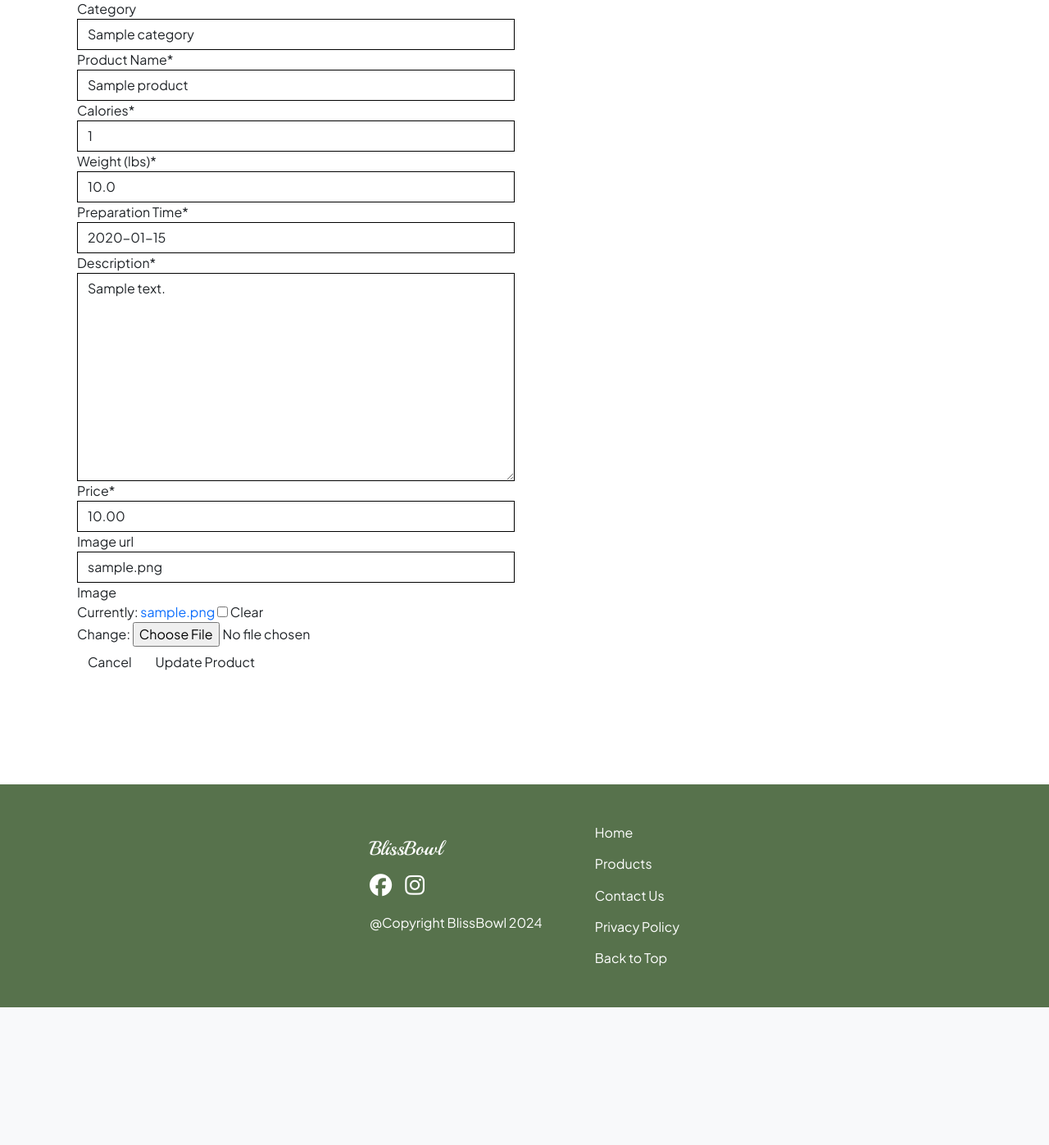
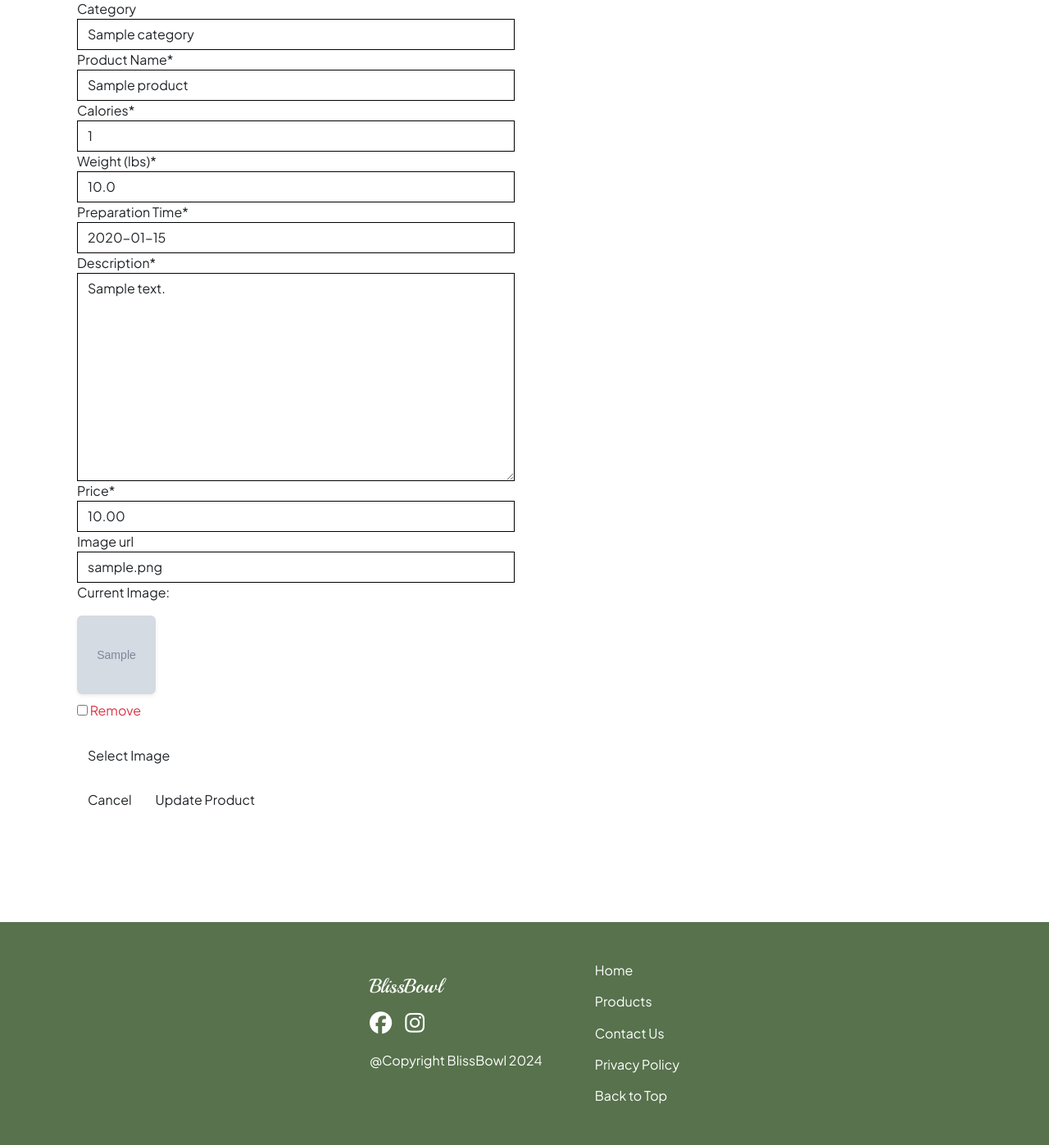
Before and after one commit to nataliiasolomchak21/blissbowl, a Django app: page /products/edit/1/ in a window 1280 px wide. Shown: the part 235-1632 px from the top of the page at 82% size. Before the commit the page ends 1464 px from the top, so only its background shows below. Run offline with Django 3.2, Linux system fonts and the light colour scheme; a user stored in the database is signed in; tables that the repository leaves empty hold one stand-in row (values such as "Sample post"); grey boxes marked "Sample" are stand-in pictures; parts of the project's set-up code (start-up, migrations or seed data) failed here and were passed over; some libraries are stand-ins or nearby versions.

Commit message:
Fix image field

```diff
--- a/products/forms.py
+++ b/products/forms.py
@@ -1,10 +1,14 @@
 from django import forms
+from .widgets import CustomClearableFileInput
 from .models import Product, Category
 
 class ProductForm(forms.ModelForm):
     class Meta:
         model = Product
         fields = '__all__'
+
+    image = forms.ImageField(label='Image', required=False, widget=CustomClearableFileInput)
+
 
     def __init__(self, *args, **kwargs):
         super().__init__(*args, **kwargs)
--- /dev/null
+++ b/products/templates/products/custom_widget_templates/custom_clearable_file_input.html
@@ -0,0 +1,17 @@
+{% if widget.is_initial %}
+    <p>{{ widget.initial_text }}:</p>
+    <a href="{{ widget.value.url }}">
+        <img width="96" height="96" class="rounded shadow-sm" src="{{ widget.value.url }}">
+    </a>
+    {% if not widget.required %}
+        <div class="custom-control custom-checkbox mt-2">
+            <input class="custom-control-input" type="checkbox" name="{{ widget.checkbox_name }}" id="{{ widget.checkbox_id }}">
+            <label class="custom-control-label text-danger" for="{{ widget.checkbox_id }}">{{ widget.clear_checkbox_label }}</label>
+        </div>
+    {% endif %}<br>
+    {{ widget.input_text }}
+{% endif %}
+<span class="btn btn-black rounded-0 btn-file">
+    Select Image <input id="new-image" type="{{ widget.type }}" name="{{ widget.name }}"{% include "django/forms/widgets/attrs.html" %}>
+</span>
+<strong><p class="text-danger" id="filename"></p></strong>
--- a/products/templates/products/edit_product.html
+++ b/products/templates/products/edit_product.html
@@ -17,7 +17,13 @@
             <div class="col-12 col-lg-6">
                 <form action="{% url 'edit_product' product.id %}" method="POST" class="form mb-2" enctype="multipart/form-data">
                     {% csrf_token %}
-                    {{ form | crispy }}
+                    {% for field in form %}
+                        {% if field.name != 'image' %}
+                            {{ field | as_crispy_field }}
+                        {% else %}
+                            {{ field }}
+                        {% endif %}
+                    {% endfor %}
                     <div class="text-right">
                         <a href="{% url 'products' %}" class="btn btn-outline-black rounded-0">Cancel</a>
                         <button class="btn btn-black rounded-0" type="submit">Update Product</button>
@@ -28,3 +34,13 @@
     </div>
 </section>
 {% endblock %}
+
+{% block postloadjs %}
+    {{ block.super }}
+    <script type="text/javascript">
+        $('#new-image').change(function() {
+            var file = $('#new-image')[0].files[0];
+            $('#filename').text(`Image will be set to: ${file.name}`);
+        });
+    </script>
+{% endblock %}
--- a/products/views.py
+++ b/products/views.py
@@ -60,7 +60,7 @@ def add_product(request):
     """ Add a product to the store """
     if not request.user.is_superuser:
         messages.error(request, 'Sorry, only store owners can do that.')
-        return redirect(reverse('home'))
+        return redirect(reverse('homepage'))
 
     if request.method == 'POST':
         form = ProductForm(request.POST, request.FILES)
@@ -85,7 +85,7 @@ def edit_product(request, product_id):
     """ Edit a product in the store """
     if not request.user.is_superuser:
         messages.error(request, 'Sorry, only store owners can do that.')
-        return redirect(reverse('home'))
+        return redirect(reverse('homepage'))
 
     product = get_object_or_404(Product, pk=product_id)
     if request.method == 'POST':
@@ -112,7 +112,7 @@ def edit_product(request, product_id):
 def delete_product(request, product_id):
     if not request.user.is_superuser:
         messages.error(request, 'Sorry, only store owners can do that.')
-        return redirect(reverse('home'))
+        return redirect(reverse('homepage'))
 
     product = product = get_object_or_404(Product, pk=product_id)
     product.delete()
--- a/static/css/base.css
+++ b/static/css/base.css
@@ -258,6 +258,33 @@ a {
     margin-bottom: 1rem;
 }
 
+/* Product Form */
+.btn-file {
+    position: relative;
+    overflow: hidden;
+}
+
+.btn-file input[type="file"] {
+    position: absolute;
+    top: 0;
+    right: 0;
+    min-width: 100%;
+    min-height: 100%;
+    opacity: 0;
+    cursor: pointer;
+}
+
+.custom-checkbox .custom-control-label::before {
+    border-radius: 0;
+    border-color: #dc3545;
+}
+
+.custom-checkbox .custom-control-input:checked~.custom-control-label::before {
+    background-color: #dc3545;
+    border-color: #dc3545;
+    border-radius: 0;
+}
+
 /* Allauth form formatting */
 
 .allauth-form-inner-content p {
```
Also changed, not shown: products/templates/products/add_product.html (+17 -1 lines), products/widgets.py (added, +9 -0 lines).
